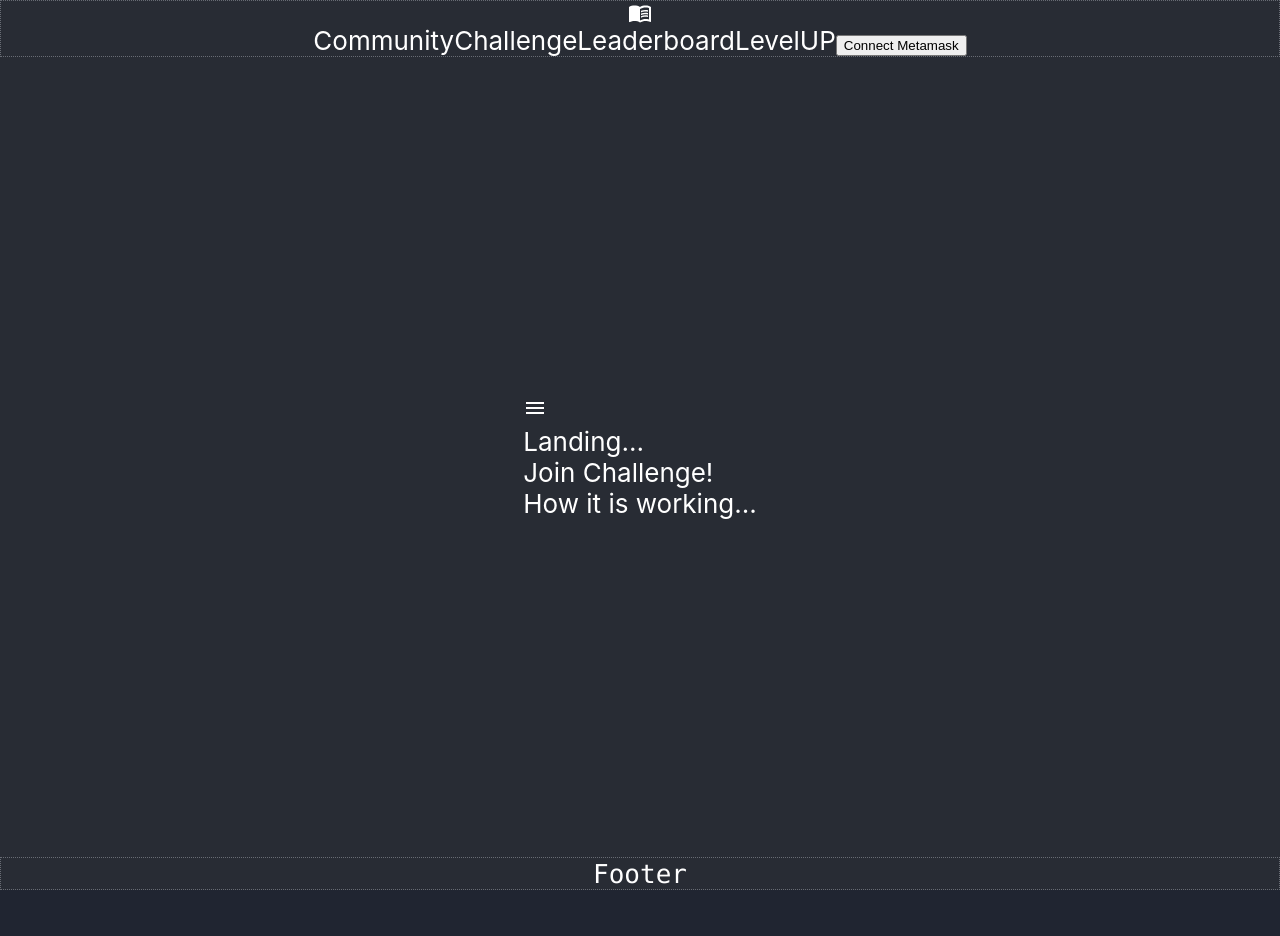
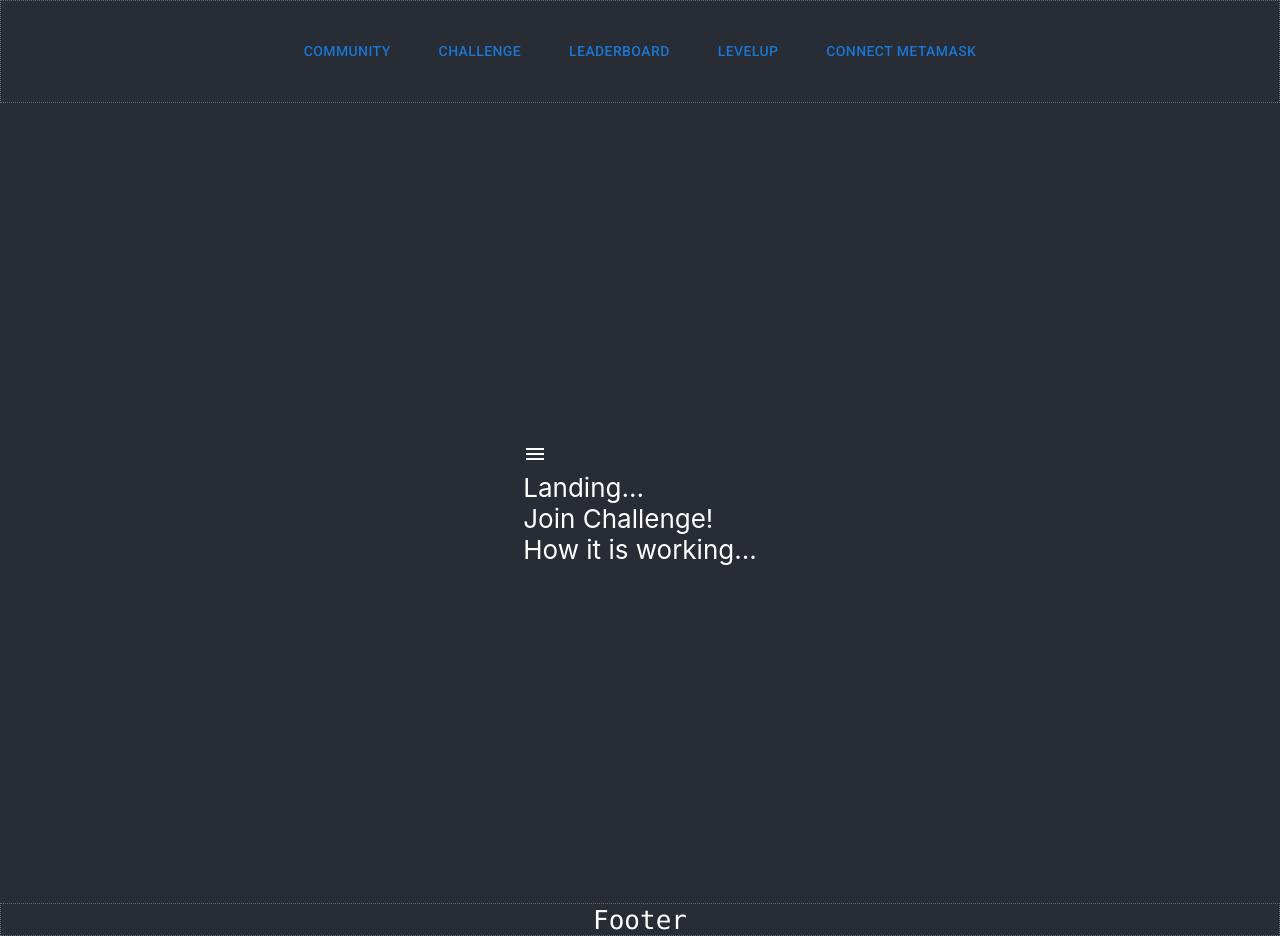
Before and after one commit to devjutsu/challenger-impact, a React (Create React App) app in the folder app/: page / in a window 1280 px wide. Before the commit the page ends 890 px from the top, so only its background shows below. Built offline with nearby package versions, Linux system fonts and the light colour scheme.

Commit message:
blockies + header changes

```diff
--- a/app/package.json
+++ b/app/package.json
@@ -18,6 +18,7 @@
     "@types/react-dom": "^18.0.5",
     "ethers": "^5.6.8",
     "react": "^18.2.0",
+    "react-blockies": "^1.4.1",
     "react-dom": "^18.2.0",
     "react-redux": "^8.0.2",
     "react-router-dom": "^6.3.0",
@@ -54,6 +55,7 @@
   },
   "devDependencies": {
     "@typechain/ethers-v5": "^10.1.0",
+    "@types/react-blockies": "^1.4.1",
     "@types/react-redux": "^7.1.24",
     "@types/redux": "^3.6.0",
     "@types/redux-logger": "^3.0.9",
--- a/app/src/blocks/Header.tsx
+++ b/app/src/blocks/Header.tsx
@@ -1,6 +1,7 @@
 import MenuBookIcon from '@mui/icons-material/MenuBook';
-import Box from '@mui/material/Box';
+import { Button, Box } from '@mui/material';
 import { ConnectWallet } from '../components/ConnectWallet';
+import { CurrentAccount } from '../components/CurrentAccount';
 import { useAppSelector } from '../hooks';
 import { loggedIn } from '../slices/authSlice';
 
@@ -9,25 +10,25 @@ export const Header = () => {
 
     return (<div className="App">
         <header className="App-header">
-            {/* <img src={logo} className="App-logo" alt="logo" /> */}
-            <MenuBookIcon />
 
-            <Box sx={{ display: 'flex' }}>
+            <Box sx={{ display: 'flex', justifyContent: 'space-between', margin: '1rem' }}>
 
-                <div>
-                    Community
+                <div style={{ margin: '1rem' }}>
+                    <Button className="btn">Community</Button>
                 </div>
-                <div>
-                    Challenge
+                <div style={{ margin: '1rem' }}>
+                    <Button className="btn">Challenge</Button>
                 </div>
-                <div>
-                    Leaderboard
+                <div style={{ margin: '1rem' }}>
+                    <Button className="btn">Leaderboard</Button>
                 </div>
-                <div>
-                    LevelUP
+                <div style={{ margin: '1rem' }}>
+                    <Button className="btn">LevelUP</Button>
                 </div>
 
-                {!isLoggedIn && <ConnectWallet />}
+                <div style={{ margin: '1rem' }}>
+                    {!isLoggedIn ? <ConnectWallet /> : <CurrentAccount />}
+                </div>
 
             </Box>
 
--- a/app/src/components/ConnectWallet.tsx
+++ b/app/src/components/ConnectWallet.tsx
@@ -1,5 +1,6 @@
 import { useAppSelector, useAppDispatch } from '../hooks';
 import { loggedIn, login, logout } from "../slices/authSlice";
+import { Button } from '@mui/material';
 
 declare let window: any;
 
@@ -29,8 +30,6 @@ export const ConnectWallet = () => {
     }
 
     return (
-        <div className="flex justify-center mb-1">
-            <button className="btn btn-insert-coin" onClick={connectWallet}>Connect Metamask</button>
-        </div>
+        <Button className="btn btn-insert-coin" onClick={connectWallet}>Connect Metamask</Button>
     );
 }
--- /dev/null
+++ b/app/src/components/CurrentAccount.tsx
@@ -0,0 +1,37 @@
+import Blockies from 'react-blockies';
+import { currentChain, currentUser, loggedIn } from '../slices/authSlice';
+import { useAppSelector } from '../hooks';
+import { Container } from '@mui/material';
+
+export const CurrentAccount = () => {
+    const loggedInUser = useAppSelector(currentUser);
+    const loggedInChain = useAppSelector(currentChain);
+    const isLoggedIn = useAppSelector(loggedIn);
+
+    const shortAddress = () => {
+        return (loggedInUser == null || loggedInUser.length < 40)
+            ? loggedInUser
+            : loggedInUser.substring(0, 6) + "..." + loggedInUser.substring(36);
+    }
+
+    return (
+        <Container>
+            {isLoggedIn
+                ?
+                <>
+                    <div className="auth-cell-part">
+                        <Blockies seed={loggedInUser ?? ''} />
+                    </div>
+                    {shortAddress()} on {loggedInChain}
+
+
+
+                    {/* <span className="auth-cell-part">
+                            </span> */}
+                </>
+                :
+                <>2222</>
+            }
+        </Container>
+    )
+}
```
Also changed, not shown: 1 other file (tests, documents, lock files or other folders).
